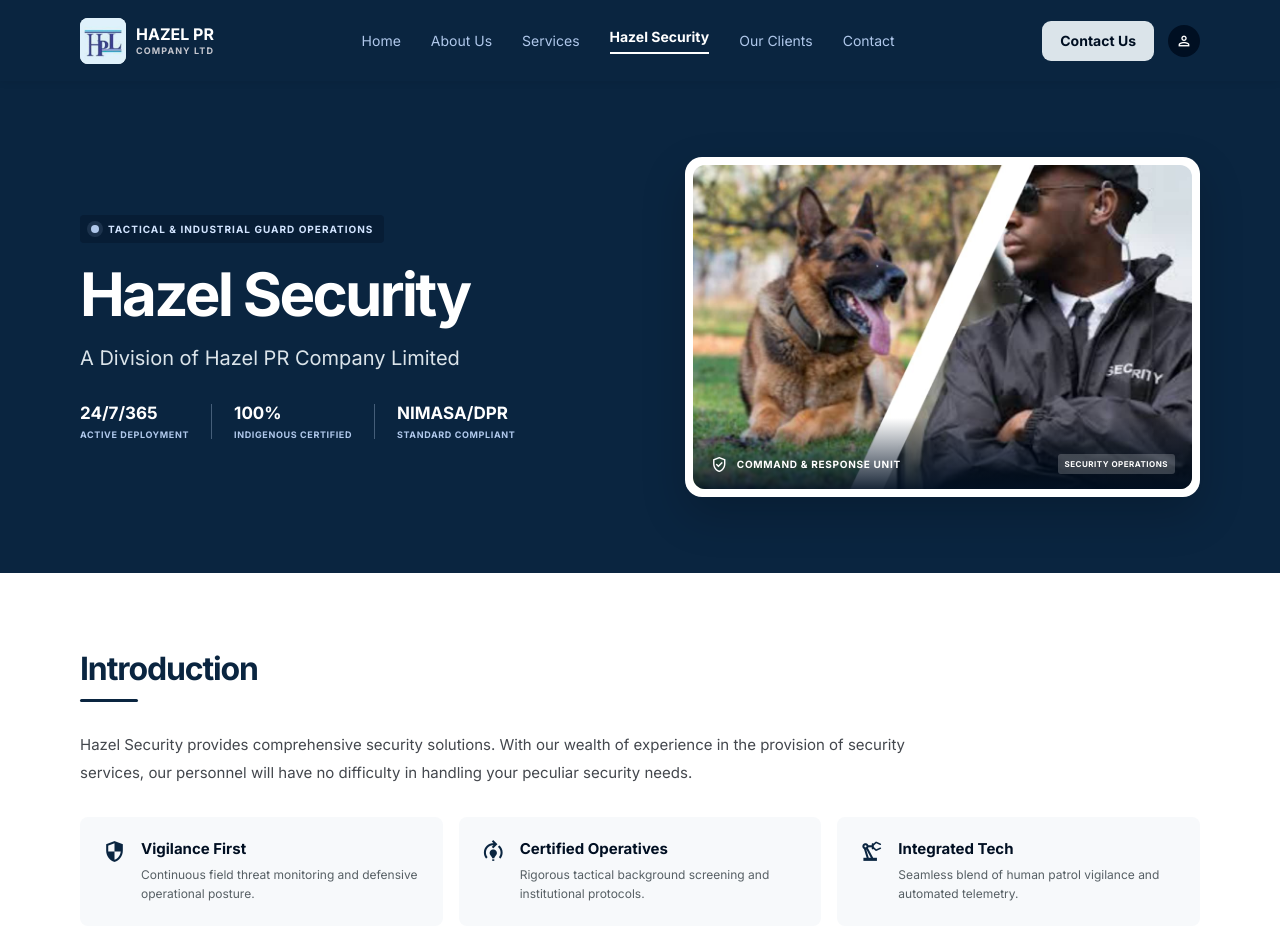
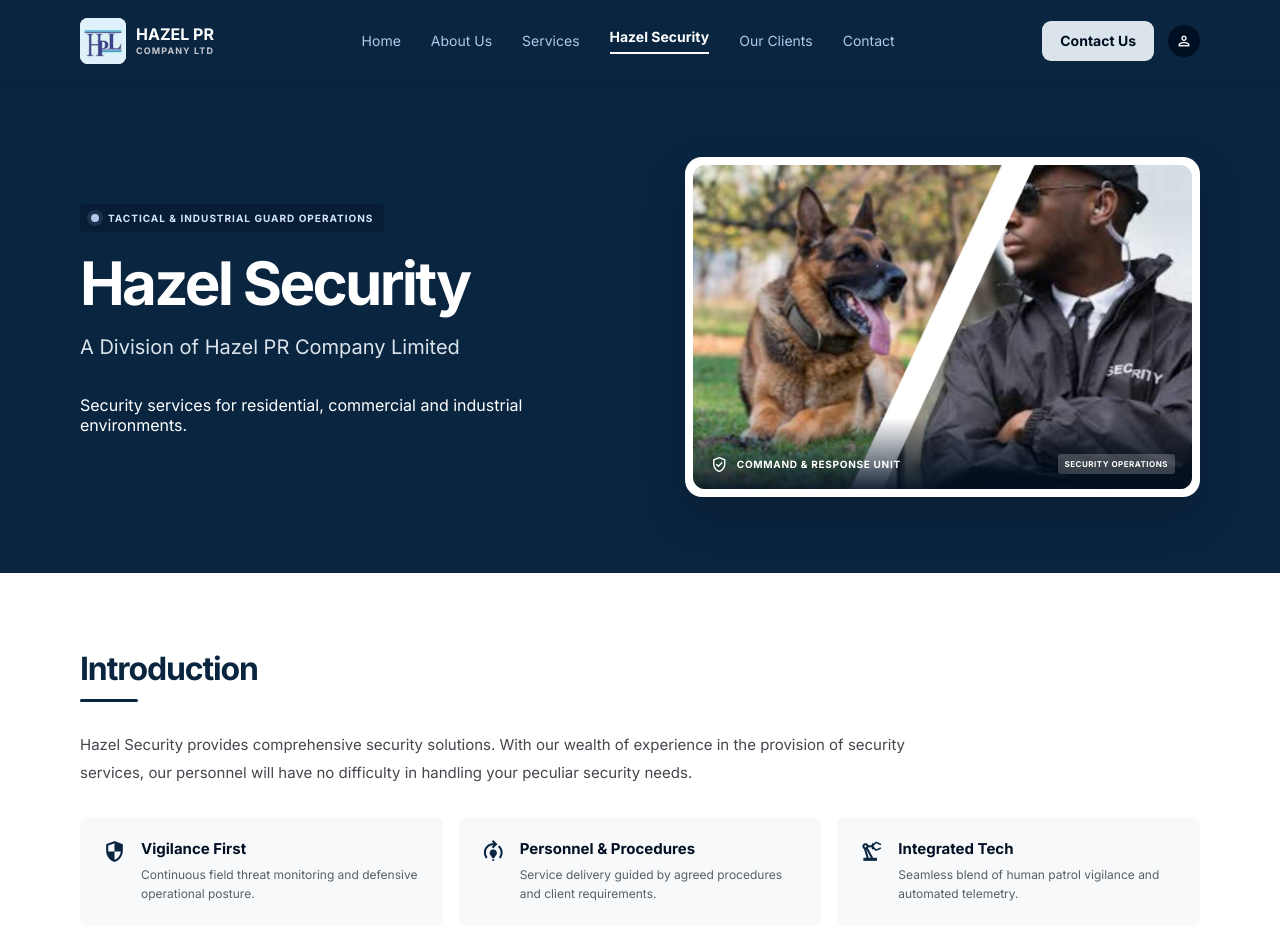
Before and after one commit to ENJ0Y-Labs/hazel-website, a React (Vite) app: page /hazel-security in a window 1280 px wide. Shown: the top 952 px of the page. Built offline with nearby package versions, Linux system fonts and the light colour scheme.

Commit message:
Remove unverified security certification and availability claims

```diff
--- a/src/pages/HazelSecurity.jsx
+++ b/src/pages/HazelSecurity.jsx
@@ -51,13 +51,7 @@ export default function HazelSecurity() {
             <div className="security-eyebrow"><i />Tactical &amp; Industrial Guard Operations</div>
             <h1>Hazel Security</h1>
             <p className="security-division">A Division of Hazel PR Company Limited</p>
-            <div className="security-hero-stats">
-              <div><strong>24/7/365</strong><span>Active Deployment</span></div>
-              <i />
-              <div><strong>100%</strong><span>Indigenous Certified</span></div>
-              <i />
-              <div><strong>NIMASA/DPR</strong><span>Standard Compliant</span></div>
-            </div>
+            <p className="security-hero-summary">Security services for residential, commercial and industrial environments.</p>
           </div>
           <div className="security-hero-visual">
             <img src={securityImage} alt="Hazel Security operations and personnel" />
@@ -75,7 +69,7 @@ export default function HazelSecurity() {
           <p className="security-intro-copy">Hazel Security provides comprehensive security solutions. With our wealth of experience in the provision of security services, our personnel will have no difficulty in handling your peculiar security needs.</p>
           <div className="security-feature-grid">
             <article><span className="material-symbols-outlined">security</span><div><h3>Vigilance First</h3><p>Continuous field threat monitoring and defensive operational posture.</p></div></article>
-            <article><span className="material-symbols-outlined">model_training</span><div><h3>Certified Operatives</h3><p>Rigorous tactical background screening and institutional protocols.</p></div></article>
+            <article><span className="material-symbols-outlined">model_training</span><div><h3>Personnel &amp; Procedures</h3><p>Service delivery guided by agreed procedures and client requirements.</p></div></article>
             <article><span className="material-symbols-outlined">precision_manufacturing</span><div><h3>Integrated Tech</h3><p>Seamless blend of human patrol vigilance and automated telemetry.</p></div></article>
           </div>
         </div>
```
